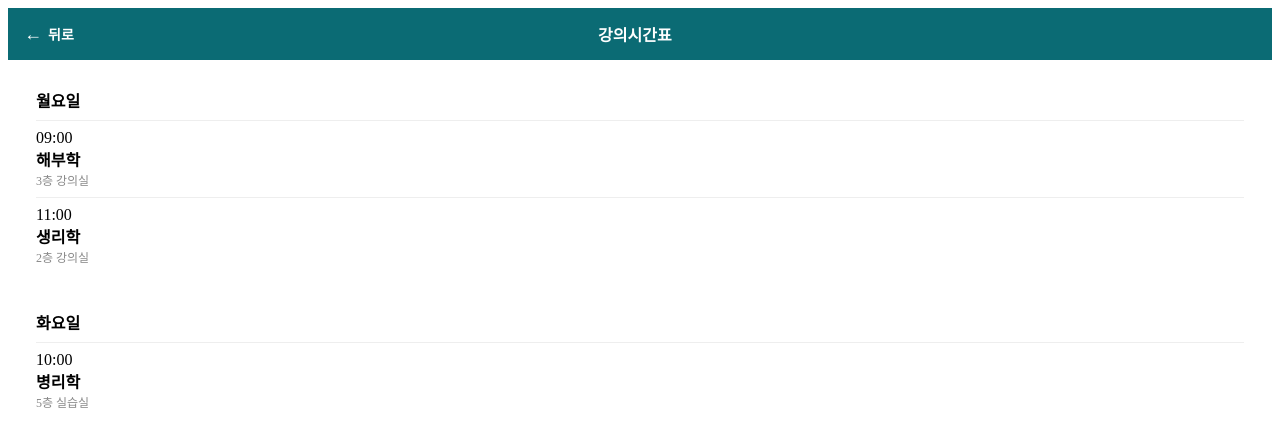
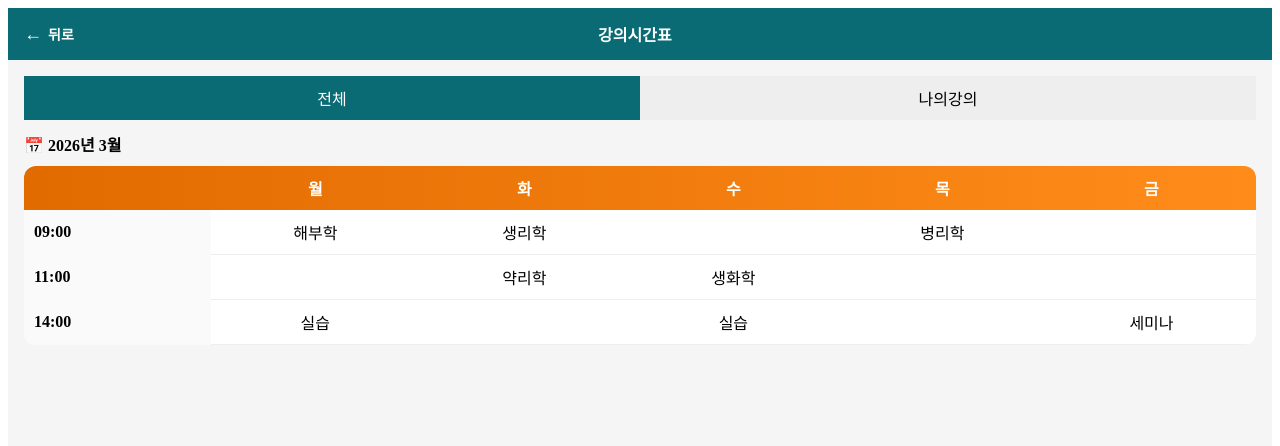
Before and after one commit to ulsan-med/usa-app, a React (Vite) app: page /schedule in a window 1280 px wide. Shown: the top 446 px of the page. Built offline with nearby package versions, Linux system fonts and the light colour scheme.

Commit message:
force deploy

```diff
--- a/src/pages/Office.tsx
+++ b/src/pages/Office.tsx
@@ -1,22 +1,47 @@
 import Header from "../components/Header";
 
 function Office() {
+  const teams = [
+    { name: "학사운영팀", manager: "000", phone: "052-000-0001", work: "학사관리, 성적, 졸업" },
+    { name: "교무기획팀", manager: "000", phone: "052-000-0002", work: "교육과정, 교육부 대응" },
+    { name: "연구지원팀", manager: "000", phone: "052-000-0003", work: "연구과제, 업적점수" }
+  ];
+
   return (
     <div>
       <Header title="교학행정실" />
 
       <div style={styles.container}>
-        <div style={styles.card}>
-          📞 052-000-0000
+
+        {/* 🔥 운영시간 복구 */}
+        <div style={styles.infoBox}>
+          🕐 운영시간: 09:00 ~ 18:00 (점심 12:00~13:00)
         </div>
 
-        <div style={styles.card}>
-          🕐 운영시간: 09:00 ~ 18:00
+        <div style={styles.tableBox}>
+          <table style={styles.table}>
+            <thead>
+              <tr style={styles.headerRow}>
+                <th style={styles.th}>팀명</th>
+                <th style={styles.th}>담당자</th>
+                <th style={styles.th}>연락처</th>
+                <th style={styles.th}>주요업무</th>
+              </tr>
+            </thead>
+
+            <tbody>
+              {teams.map((t, i) => (
+                <tr key={i} style={styles.tr}>
+                  <td style={styles.td}>{t.name}</td>
+                  <td style={styles.td}>{t.manager}</td>
+                  <td style={styles.td}>{t.phone}</td>
+                  <td style={styles.td}>{t.work}</td>
+                </tr>
+              ))}
+            </tbody>
+          </table>
         </div>
 
-        <div style={styles.card}>
-          📍 울산대학교 의과대학 1층
-        </div>
       </div>
     </div>
   );
@@ -25,12 +50,51 @@ function Office() {
 export default Office;
 
 const styles = {
-  container: { padding: 16 },
+  container: {
+    padding: 16,
+    background: "#f5f5f5",
+    minHeight: "100vh"
+  },
 
-  card: {
-    background: "#fff",
-    padding: 16,
+  infoBox: {
+    background: "#ffffff",
+    padding: 14,
+    borderRadius: 10,
+    marginBottom: 12,
+    fontSize: 14,
+    fontWeight: "600"
+  },
+
+  tableBox: {
+    background: "#ffffff",
     borderRadius: 12,
-    marginBottom: 12
+    overflow: "hidden",
+    boxShadow: "0 2px 8px rgba(0,0,0,0.05)"
+  },
+
+  table: {
+    width: "100%",
+    borderCollapse: "collapse"
+  },
+
+  headerRow: {
+    background: "#e26b00",
+    color: "#fff"
+  },
+
+  th: {
+    padding: 12,
+    textAlign: "center",
+    fontWeight: "700"
+  },
+
+  tr: {
+    borderBottom: "1px solid #eee"
+  },
+
+  td: {
+    padding: 12,
+    textAlign: "center",
+    fontSize: 14
   }
 };
--- a/src/pages/Practice.jsx
+++ b/src/pages/Practice.jsx
@@ -1,25 +1,40 @@
-import { useEffect, useState } from "react";
 import Header from "../components/Header";
 
 function Practice() {
-  const [list, setList] = useState([]);
-
-  useEffect(() => {
-    fetch("/data/practice.json")
-      .then(res => res.json())
-      .then(data => setList(data));
-  }, []);
+  const data = [
+    {
+      date: "03/22",
+      items: [
+        { time: "09:00", title: "해부학 실습", place: "5층 실습실" },
+        { time: "14:00", title: "임상실습", place: "울산대병원" }
+      ]
+    },
+    {
+      date: "03/24",
+      items: [
+        { time: "10:00", title: "외과 실습", place: "수술실" }
+      ]
+    }
+  ];
 
   return (
     <div>
       <Header title="실습일정" />
 
       <div style={styles.container}>
-        {list.map((item, i) => (
-          <div key={i} style={styles.card}>
-            <div style={styles.title}>{item.title}</div>
-            <div style={styles.date}>{item.date}</div>
-            <div>{item.location}</div>
+        {data.map((day, i) => (
+          <div key={i} style={styles.dayBox}>
+            <div style={styles.date}>{day.date}</div>
+
+            {day.items.map((item, idx) => (
+              <div key={idx} style={styles.item}>
+                <div style={styles.time}>{item.time}</div>
+                <div>
+                  <div style={styles.title}>{item.title}</div>
+                  <div style={styles.place}>{item.place}</div>
+                </div>
+              </div>
+            ))}
           </div>
         ))}
       </div>
@@ -30,15 +45,36 @@ function Practice() {
 export default Practice;
 
 const styles = {
-  container: { padding: 16 },
+  container: { padding: 16, background: "#f5f5f5" },
 
-  card: {
-    background: "#fff",
-    borderRadius: 12,
-    padding: 16,
-    marginBottom: 12
+  dayBox: {
+    marginBottom: 16
   },
 
-  title: { fontWeight: "700" },
-  date: { fontSize: 12, color: "#888", marginBottom: 6 }
+  date: {
+    fontWeight: "700",
+    marginBottom: 8
+  },
+
+  item: {
+    display: "flex",
+    background: "#fff",
+    padding: 12,
+    borderRadius: 10,
+    marginBottom: 8
+  },
+
+  time: {
+    width: 70,
+    fontWeight: "600"
+  },
+
+  title: {
+    fontWeight: "600"
+  },
+
+  place: {
+    fontSize: 12,
+    color: "#888"
+  }
 };
--- a/src/pages/Professor.jsx
+++ b/src/pages/Professor.jsx
@@ -1,14 +1,22 @@
-import { useEffect, useState } from "react";
 import Header from "../components/Header";
 
 function Professor() {
-  const [list, setList] = useState([]);
-
-  useEffect(() => {
-    fetch("/data/professor.json")
-      .then(res => res.json())
-      .then(data => setList(data));
-  }, []);
+  const list = [
+    {
+      name: "김현수",
+      major: "외과학",
+      school: "서울대학교",
+      gender: "male",
+      courses: "본2 외과학 / 본3 임상실습"
+    },
+    {
+      name: "이정민",
+      major: "해부학",
+      school: "울산대학교",
+      gender: "female",
+      courses: "본1 해부학 / 실습"
+    }
+  ];
 
   return (
     <div>
@@ -17,9 +25,21 @@ function Professor() {
       <div style={styles.container}>
         {list.map((p, i) => (
           <div key={i} style={styles.card}>
-            <div style={styles.name}>{p.name}</div>
-            <div>{p.department}</div>
-            <div style={styles.desc}>{p.desc}</div>
+
+            <div style={{
+              ...styles.profile,
+              background: p.gender === "male"
+                ? "linear-gradient(135deg,#cfd8dc,#90a4ae)"
+                : "linear-gradient(135deg,#f8bbd0,#f48fb1)"
+            }} />
+
+            <div>
+              <div style={styles.name}>{p.name}</div>
+              <div>전공: {p.major}</div>
+              <div>출신: {p.school}</div>
+              <div style={styles.course}>{p.courses}</div>
+            </div>
+
           </div>
         ))}
       </div>
@@ -30,15 +50,29 @@ function Professor() {
 export default Professor;
 
 const styles = {
-  container: { padding: 16 },
+  container: { padding: 16, background: "#f5f5f5" },
 
   card: {
+    display: "flex",
     background: "#fff",
-    borderRadius: 12,
+    borderRadius: 14,
     padding: 16,
-    marginBottom: 12
+    marginBottom: 12,
+    alignItems: "center"
   },
 
-  name: { fontWeight: "700" },
-  desc: { fontSize: 13, color: "#666", marginTop: 6 }
+  profile: {
+    width: 60,
+    height: 60,
+    borderRadius: "50%",
+    marginRight: 16
+  },
+
+  name: { fontWeight: "700", fontSize: 16 },
+
+  course: {
+    marginTop: 6,
+    fontSize: 12,
+    color: "#666"
+  }
 };
--- a/src/pages/Schedule.jsx
+++ b/src/pages/Schedule.jsx
@@ -1,33 +1,56 @@
-import { useEffect, useState } from "react";
+import { useState } from "react";
 import Header from "../components/Header";
 
 function Schedule() {
-  const [list, setList] = useState([]);
+  const [tab, setTab] = useState("all");
 
-  useEffect(() => {
-    fetch("/data/schedule.json")
-      .then(res => res.json())
-      .then(data => setList(data));
-  }, []);
+  const timetable = [
+    { time: "09:00", mon: "해부학", tue: "생리학", wed: "", thu: "병리학", fri: "" },
+    { time: "11:00", mon: "", tue: "약리학", wed: "생화학", thu: "", fri: "" },
+    { time: "14:00", mon: "실습", tue: "", wed: "실습", thu: "", fri: "세미나" }
+  ];
 
   return (
     <div>
       <Header title="강의시간표" />
 
       <div style={styles.container}>
-        {list.map((item, i) => (
-          <div key={i} style={styles.card}>
-            <div style={styles.day}>{item.day}</div>
 
-            {item.classes.map((cls, idx) => (
-              <div key={idx} style={styles.classBox}>
-                <div>{cls.time}</div>
-                <div style={styles.subject}>{cls.subject}</div>
-                <div style={styles.room}>{cls.room}</div>
-              </div>
-            ))}
-          </div>
-        ))}
+        <div style={styles.tabBox}>
+          <div style={tab === "all" ? styles.activeTab : styles.tab} onClick={() => setTab("all")}>전체</div>
+          <div style={tab === "mine" ? styles.activeTab : styles.tab} onClick={() => setTab("mine")}>나의강의</div>
+        </div>
+
+        <div style={styles.month}>📅 2026년 3월</div>
+
+        <div style={styles.tableBox}>
+          <table style={styles.table}>
+            <thead>
+              <tr style={styles.headerRow}>
+                <th style={styles.th}></th>
+                <th style={styles.th}>월</th>
+                <th style={styles.th}>화</th>
+                <th style={styles.th}>수</th>
+                <th style={styles.th}>목</th>
+                <th style={styles.th}>금</th>
+              </tr>
+            </thead>
+
+            <tbody>
+              {timetable.map((row, i) => (
+                <tr key={i}>
+                  <td style={styles.time}>{row.time}</td>
+                  <td style={styles.td}>{row.mon}</td>
+                  <td style={styles.td}>{row.tue}</td>
+                  <td style={styles.td}>{row.wed}</td>
+                  <td style={styles.td}>{row.thu}</td>
+                  <td style={styles.td}>{row.fri}</td>
+                </tr>
+              ))}
+            </tbody>
+          </table>
+        </div>
+
       </div>
     </div>
   );
@@ -36,25 +59,46 @@ function Schedule() {
 export default Schedule;
 
 const styles = {
-  container: { padding: 16 },
+  container: { padding: 16, background: "#f5f5f5", minHeight: "100vh" },
 
-  card: {
+  tabBox: { display: "flex", marginBottom: 12 },
+
+  tab: { flex: 1, padding: 10, textAlign: "center", background: "#eee" },
+
+  activeTab: {
+    flex: 1,
+    padding: 10,
+    textAlign: "center",
+    background: "#0B6B74",
+    color: "#fff"
+  },
+
+  month: { fontWeight: "700", marginBottom: 10 },
+
+  tableBox: {
     background: "#fff",
     borderRadius: 12,
-    padding: 12,
-    marginBottom: 12
+    overflow: "hidden"
   },
 
-  day: {
-    fontWeight: "700",
-    marginBottom: 8
+  table: { width: "100%", borderCollapse: "collapse" },
+
+  headerRow: {
+    background: "linear-gradient(90deg, #e26b00, #ff8c1a)",
+    color: "#fff"
   },
 
-  classBox: {
-    borderTop: "1px solid #eee",
-    padding: "8px 0"
+  th: { padding: 10 },
+
+  td: {
+    padding: 10,
+    textAlign: "center",
+    borderBottom: "1px solid #eee"
   },
 
-  subject: { fontWeight: "600" },
-  room: { fontSize: 12, color: "#888" }
+  time: {
+    padding: 10,
+    fontWeight: "600",
+    background: "#fafafa"
+  }
 };
```
